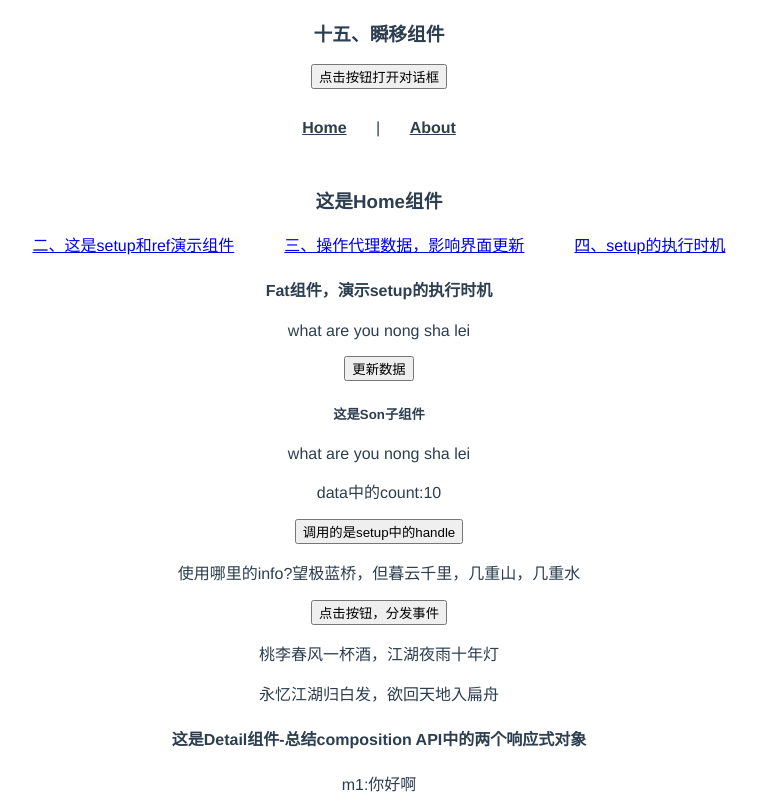
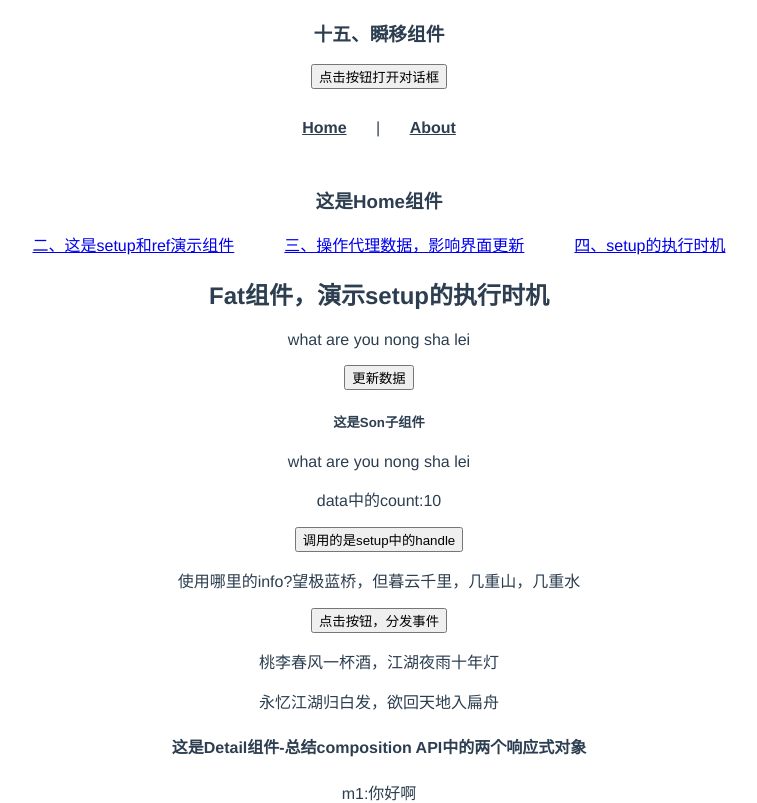
Before and after one commit to bcygsws/vue3_learn, a Vue app: page /#/home/setup in a window 1280 px wide. Shown: the top 803 px of the page, without its empty margins (261-1018 px from the left). Built offline with nearby package versions, Linux system fonts and the light colour scheme.

Commit message:
:bug: setup的使用深度

```diff
--- a/src/components/setup/Fat.vue
+++ b/src/components/setup/Fat.vue
@@ -1,14 +1,15 @@
+/**书写ts的文件中，切换成vue文件 */
 <template>
   <div>
-    <h4>Fat组件，演示setup的执行时机</h4>
+    <h2>Fat组件，演示setup的执行时机</h2>
     <!-- setup中数据渲染 -->
     <p>{{ msg }}</p>
     <button @click="handle">更新数据</button>
     <!-- msg里的数据传递给子组件 -->
     <!-- 在Son子组件中，点击按钮分发事件 -->
     <Son :cmsg="msg" msg2="真香啊" @emitxx="handleEvent">
-      <!-- 放入子组件中的插件模板v-slot:slot1,v-slot:slot2 -->
-      <!-- vue3 新组件Suspense就是通过作用域插槽实现的v-slot:default放后来显示的，v-slot:fallback放后备内容 -->
+      <!-- 1.放入子组件中的插件模板v-slot:slot1,v-slot:slot2 -->
+      <!-- 2.其他用处：vue3 新组件Suspense就是通过作用域插槽实现的v-slot:default放后来显示的，v-slot:fallback放后备内容 -->
       <!-- <template v-slot:slot1> -->
       <template v-slot:slot1>
         <p>桃李春风一杯酒，江湖夜雨十年灯</p>
--- a/src/components/setup/Son.vue
+++ b/src/components/setup/Son.vue
@@ -115,7 +115,8 @@ export default defineComponent({
     function handle() {
       console.log('调用了setup中的handle');
     }
-    // 模拟的实际上是子组件向父组件传值，改变了父组件中的msg的值，而这个msg值又是响应式的，会影响当前子组件zhong
+    // 单向数据流，需要使用emit向父组件Fat中传递一个事件
+    // 模拟的实际上是子组件向父组件传值，改变了父组件中的msg的值，而这个msg值又是响应式的，会影响当前子组件中
     function toFat() {
       // 分发事件
       // context.emit('父组件中@的事件名',传给父组件的参数)
```
